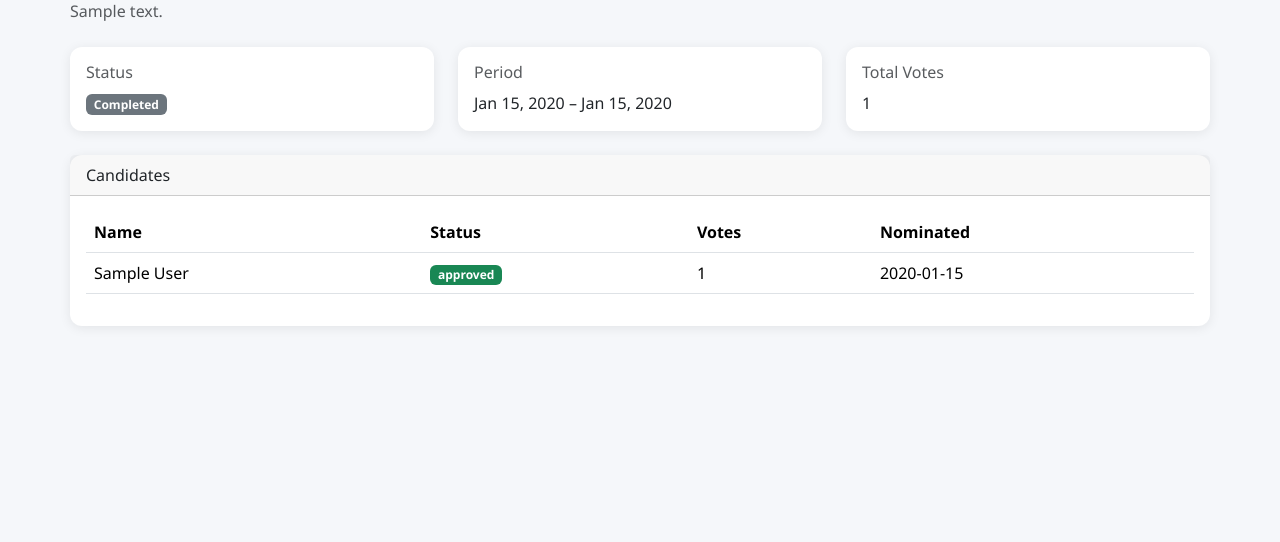
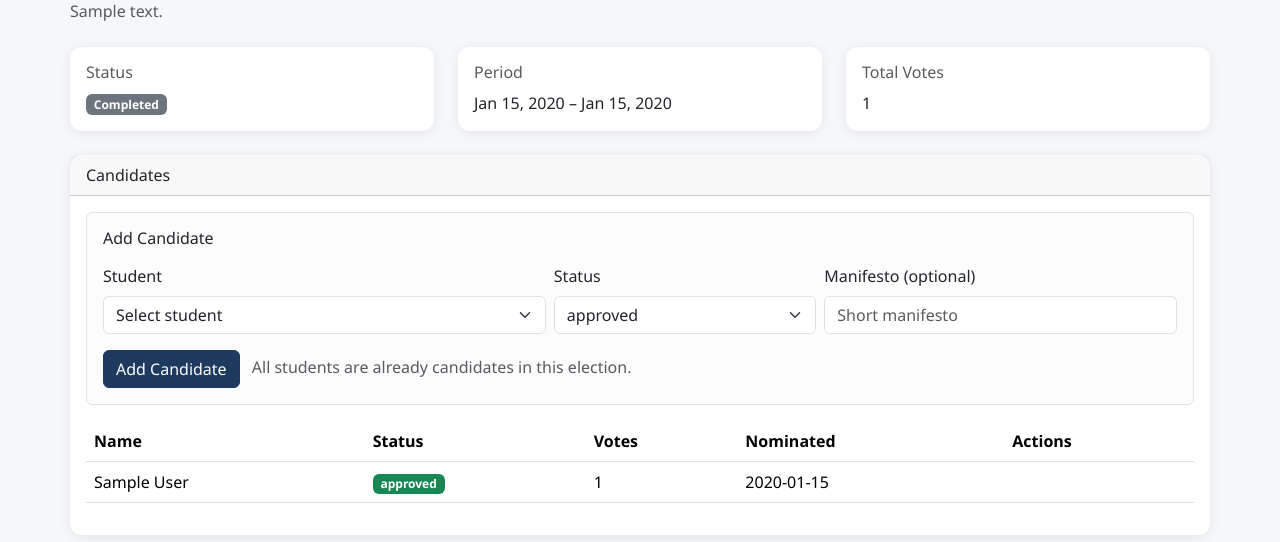
Before and after one commit to Adnan-Kakkattil/VotingwithFace, a Flask app: page /admin/elections/1 in a window 1280 px wide. Shown: the part 175-717 px from the top of the page. Run offline with Flask 3, Linux system fonts and the light colour scheme; a user stored in the database is signed in; tables that the repository leaves empty hold one stand-in row (values such as "Sample post").

Commit message:
Candidate add feature in admin panel

```diff
--- a/app/routes/admin.py
+++ b/app/routes/admin.py
@@ -87,7 +87,58 @@ def create_election():
 def election_detail(eid):
     election = Election.query.get_or_404(eid)
     candidates = election.candidates.all()
-    return render_template('admin/election_detail.html', election=election, candidates=candidates)
+    candidate_user_ids = [c.user_id for c in candidates]
+    students_query = User.query.filter_by(role='student')
+    if candidate_user_ids:
+        students_query = students_query.filter(~User.id.in_(candidate_user_ids))
+    available_students = students_query.order_by(User.name).all()
+    return render_template(
+        'admin/election_detail.html',
+        election=election,
+        candidates=candidates,
+        available_students=available_students
+    )
+
+
+@admin_bp.route('/elections/<int:eid>/candidates/add', methods=['POST'])
+@login_required
+@admin_required
+def add_candidate_to_election(eid):
+    election = Election.query.get_or_404(eid)
+    user_id = request.form.get('user_id', type=int)
+    manifesto = request.form.get('manifesto', '').strip() or None
+    status = request.form.get('status', 'approved').strip().lower()
+
+    if not user_id:
+        flash('Please select a student.', 'error')
+        return redirect(url_for('admin.election_detail', eid=eid))
+
+    if status not in ('approved', 'pending'):
+        status = 'approved'
+
+    student = User.query.filter_by(id=user_id, role='student').first()
+    if not student:
+        flash('Selected user is not a valid student.', 'error')
+        return redirect(url_for('admin.election_detail', eid=eid))
+
+    existing = Candidate.query.filter_by(election_id=eid, user_id=user_id).first()
+    if existing:
+        flash('This student is already a candidate in this election.', 'info')
+        return redirect(url_for('admin.election_detail', eid=eid))
+
+    candidate = Candidate(
+        election_id=eid,
+        user_id=user_id,
+        manifesto=manifesto,
+        status=status
+    )
+    if status == 'approved':
+        candidate.approved_at = datetime.utcnow()
+
+    db.session.add(candidate)
+    db.session.commit()
+    flash(f'{student.name} added as candidate.', 'success')
+    return redirect(url_for('admin.election_detail', eid=eid))
 
 
 @admin_bp.route('/elections/<int:eid>/toggle', methods=['POST'])
--- a/app/templates/admin/election_detail.html
+++ b/app/templates/admin/election_detail.html
@@ -37,6 +37,38 @@
 <div class="card">
     <div class="card-header">Candidates</div>
     <div class="card-body">
+        <form method="POST" action="{{ url_for('admin.add_candidate_to_election', eid=election.id) }}" class="border rounded p-3 mb-3 bg-light-subtle">
+            <h6 class="mb-3">Add Candidate</h6>
+            <div class="row g-2">
+                <div class="col-md-5">
+                    <label for="user_id" class="form-label">Student</label>
+                    <select class="form-select" id="user_id" name="user_id" required>
+                        <option value="">Select student</option>
+                        {% for s in available_students %}
+                        <option value="{{ s.id }}">{{ s.name }} ({{ s.email }})</option>
+                        {% endfor %}
+                    </select>
+                </div>
+                <div class="col-md-3">
+                    <label for="status" class="form-label">Status</label>
+                    <select class="form-select" id="status" name="status">
+                        <option value="approved" selected>approved</option>
+                        <option value="pending">pending</option>
+                    </select>
+                </div>
+                <div class="col-md-4">
+                    <label for="manifesto" class="form-label">Manifesto (optional)</label>
+                    <input type="text" class="form-control" id="manifesto" name="manifesto" maxlength="300" placeholder="Short manifesto">
+                </div>
+            </div>
+            <div class="mt-3">
+                <button type="submit" class="btn btn-primary">Add Candidate</button>
+                {% if not available_students %}
+                <span class="text-muted ms-2">All students are already candidates in this election.</span>
+                {% endif %}
+            </div>
+        </form>
+
         {% if candidates %}
         <table class="table">
             <thead>
@@ -45,6 +77,7 @@
                     <th>Status</th>
                     <th>Votes</th>
                     <th>Nominated</th>
+                    <th>Actions</th>
                 </tr>
             </thead>
             <tbody>
@@ -58,6 +91,16 @@
                     </td>
                     <td>{{ c.vote_count }}</td>
                     <td>{{ c.nominated_at.strftime('%Y-%m-%d') }}</td>
+                    <td>
+                        {% if c.status == 'pending' %}
+                        <form action="{{ url_for('admin.approve_candidate', cid=c.id) }}" method="post" class="d-inline">
+                            <button type="submit" class="btn btn-sm btn-success">Approve</button>
+                        </form>
+                        <form action="{{ url_for('admin.reject_candidate', cid=c.id) }}" method="post" class="d-inline">
+                            <button type="submit" class="btn btn-sm btn-outline-secondary">Reject</button>
+                        </form>
+                        {% endif %}
+                    </td>
                 </tr>
                 {% endfor %}
             </tbody>
```
